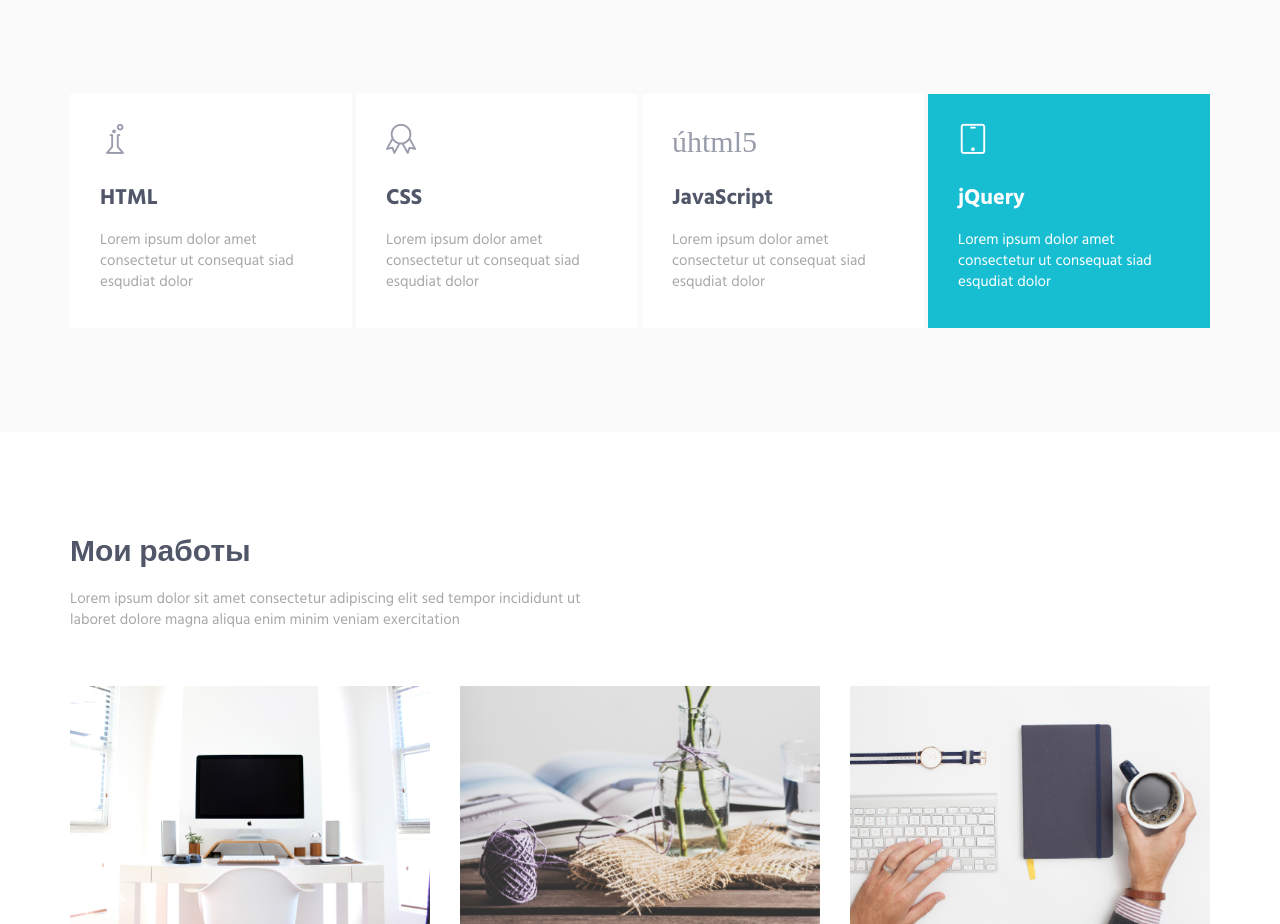
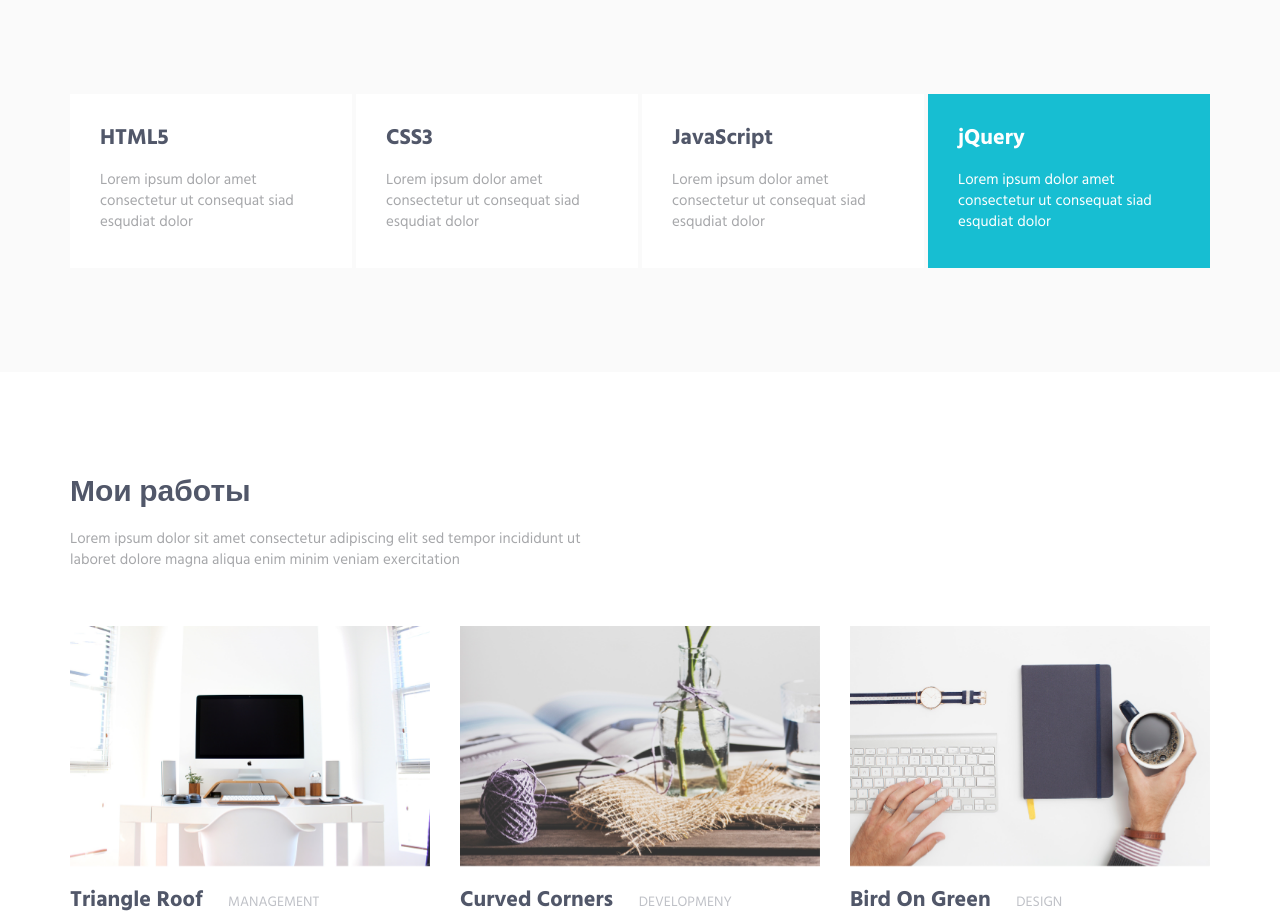
Before and after one commit to GorevitchAndrey/GorevitchAndrey.github.io, a plain HTML site: page acecv/HTML/index.html in a window 1280 px wide. Shown: the part 1440-2364 px from the top of the page. Drawn offline with Linux system fonts and the light colour scheme.

Commit message:
убрал иконки над языками

```diff
--- a/acecv/HTML/index.html
+++ b/acecv/HTML/index.html
@@ -153,11 +153,11 @@
                     <div class="row row-space-2 margin-b-4">
                         <div class="col-md-3 col-sm-6 sm-margin-b-4">
                             <div class="service" data-height="height">
-                                <div class="service-element">
+                                <!-- <div class="service-element">
                                     <i class="service-icon icon-chemistry"></i>
-                                </div>
+                                </div> -->
                                 <div class="service-info">
-                                    <h3>HTML</h3>
+                                    <h3>HTML5</h3>
                                     <p class="margin-b-5">Lorem ipsum dolor amet consectetur ut consequat siad esqudiat dolor</p>
                                 </div>
                                 <a href="#" class="content-wrapper-link"></a>
@@ -165,11 +165,11 @@
                         </div>
                         <div class="col-md-3 col-sm-6">
                             <div class="service" data-height="height">
-                                <div class="service-element">
+                                <!-- <div class="service-element">
                                     <i class="service-icon icon-badge"></i>
-                                </div>
+                                </div> -->
                                 <div class="service-info">
-                                    <h3>CSS</h3>
+                                    <h3>CSS3</h3>
                                     <p class="margin-b-5">Lorem ipsum dolor amet consectetur ut consequat siad esqudiat dolor</p>
                                 </div>
                                 <a href="#" class="content-wrapper-link"></a>
@@ -177,9 +177,9 @@
                         </div>
                         <div class="col-md-3 col-sm-6 md-margin-b-4">
                             <div class="service" data-height="height">
-                                <div class="service-element">
+                                <!-- <div class="service-element">
                                     <i class="service-icon icon-mustache"></i>
-                                </div>
+                                </div> -->
                                 <div class="service-info">
                                     <h3>JavaScript</h3>
                                     <p class="margin-b-5">Lorem ipsum dolor amet consectetur ut consequat siad esqudiat dolor</p>
@@ -189,9 +189,9 @@
                         </div>
                         <div class="col-md-3 col-sm-6 md-margin-b-4">
                             <div class="service bg-color-base wow zoomIn" data-height="height" data-wow-duration=".3" data-wow-delay=".1s">
-                                <div class="service-element">
+                                <!-- <div class="service-element">
                                     <i class="service-icon color-white icon-screen-tablet"></i>
-                                </div>
+                                </div> -->
                                 <div class="service-info">
                                     <h3 class="color-white">jQuery</h3>
                                     <p class="color-white margin-b-5">Lorem ipsum dolor amet consectetur ut consequat siad esqudiat dolor</p>
```
